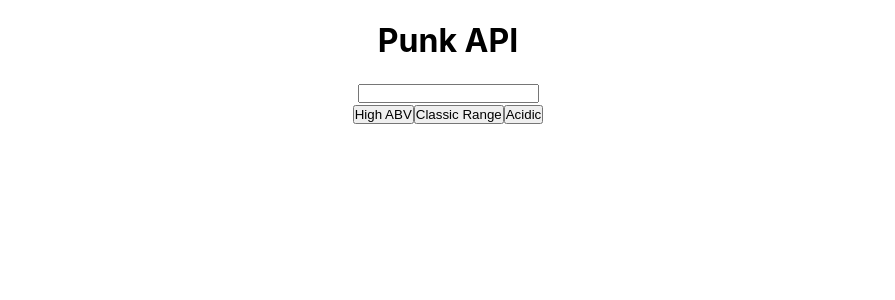
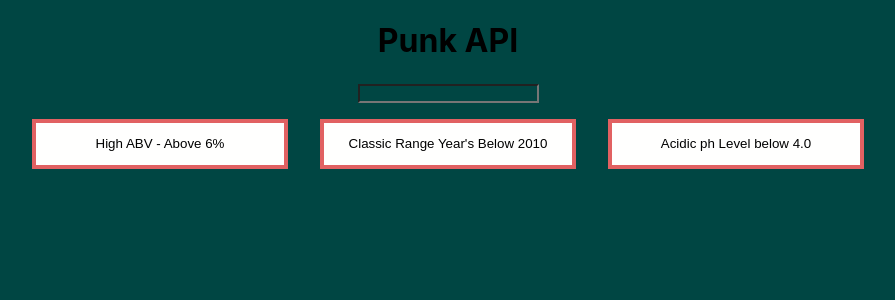
Before and after one commit to ovt12/react-api-project, a React (Create React App) app: page / in a window 1280 px wide. Shown: the top 300 px of the page, without its empty margins (192-1087 px from the left). Built offline with nearby package versions, Linux system fonts and the light colour scheme; no server answers.

Commit message:
Added paragraph limit

```diff
--- a/src/App.css
+++ b/src/App.css
@@ -1,4 +1,7 @@
 * {
   text-align: center;
   padding: 0;
+  background-color: #004643;
+
+
 }
--- a/src/App.jsx
+++ b/src/App.jsx
@@ -41,17 +41,17 @@
   };
 
   const handleOnChange = (event) => {
-    if (event.target.innerText === "High ABV" && Abv === 0) {
+    if (event.target.innerText === "High ABV - Above 6%" && Abv === 0) {
       return setAbv(6);
-    } else if (event.target.innerText === "High ABV" && Abv === 6 ) {
+    } else if (event.target.innerText === "High ABV - Above 6%" && Abv === 6 ) {
       return setAbv(0);
     }
-    if (event.target.innerText === "Classic Range" && Classic == 2022) {
+    if (event.target.innerText === "Classic Range Year's Below 2010" && Classic == 2022) {
       return setClassic(2010);
-    } else if (event.target.innerText === "Classic Range" && Classic == 2010) {
+    } else if (event.target.innerText === "Classic Range Year's Below 2010" && Classic == 2010) {
       return setClassic(2022)
     }
-    if (event.target.innerText === "Acidic") {
+    if (event.target.innerText === "Acidic ph Level below 4.0") {
       return getAcidic();
     }
   };
--- a/src/Components/Card/Card.jsx
+++ b/src/Components/Card/Card.jsx
@@ -3,7 +3,7 @@
 
 const Card = ({image, name, description, firstBrewed, ph, abv}) => {
 
-    const shortenedText = description.substring(0, 300) + "...";
+    const shortenedText = description.substring(0, 200) + "...";
 
 
 
--- a/src/Components/Card/Card.scss
+++ b/src/Components/Card/Card.scss
@@ -1,3 +1,5 @@
+@use "./../../Styles/variables" as *;
+
 @media screen and (min-width: 320px) {
     .card {
         text-align: center;
@@ -10,8 +12,6 @@
             padding-top: 1em;
             margin: 1rem;
             text-align: center;
-
-
 
         }
 
@@ -33,6 +33,14 @@
             font-size: 25%;
 
         }
+
+        &__firstBrewed {
+            color: $color-heading;
+        }
+
+        &__ph {
+            color: $color-heading;
+        }
         }
     }
 @media screen and (min-width: 1024px) {
@@ -43,8 +51,8 @@
 
     &__details {
 
-        border: 2px solid black;
-        height: 50%;
+        border: 4px solid $color-boarder;
+        height: 45em;
         padding-top: 1em;
         margin: 1rem;
 
@@ -61,14 +69,32 @@
 
     &__name {
         text-align: center;
-        margin-top: 2em;
-        font-size: 30%;
+        margin-top: 1.5em;
+        margin-bottom: 2em;
+        font-size: 1.5em;
+
 
     }
 
     &__description {
         font-size: 25%;
+        height: 27%;
+        color: $color-heading;
+        padding: 2em;
+        line-height: 150%;
 
+    }
+
+    &__firstBrewed {
+        color: $color-heading;
+    }
+
+    &__ph {
+        color: $color-heading;
+    }
+
+    &__abv {
+        color: $color-heading;
     }
     }
 }
--- a/src/Components/RadioButton/RadioButton.jsx
+++ b/src/Components/RadioButton/RadioButton.jsx
@@ -1,11 +1,12 @@
 import React from "react";
+import "./RadioButton.scss"
 
 const RadioButton = ({ handleOnChange }) => {
   return (
     <div>
-      <button onClick={handleOnChange}>High ABV</button>
-      <button onClick={handleOnChange}>Classic Range</button>
-      <button onClick={handleOnChange}>Acidic</button>
+      <button onClick={handleOnChange}>High ABV - Above 6%</button>
+      <button onClick={handleOnChange}>Classic Range Year's Below 2010</button>
+      <button onClick={handleOnChange}>Acidic ph Level below 4.0</button>
     </div>
   );
 };
--- a/src/Components/RadioButton/RadioButton.scss
+++ b/src/Components/RadioButton/RadioButton.scss
@@ -0,0 +1,10 @@
+@use "./../../Styles/variables" as *;
+
+button {
+    width: 20vw;
+    margin: 1rem;
+    padding: 1em;
+    background-color: $color-heading;
+    border: 4px solid $color-boarder;
+
+}
--- a/src/Containers/Main/Main.scss
+++ b/src/Containers/Main/Main.scss
@@ -1,4 +1,6 @@
-@media screen and (min-width: 320px) {
+@use "./../../Styles/variables" as *;
+
+@media screen and (min-width: $mobile-breakpoint) {
 
 .main-container {
 
@@ -8,15 +10,13 @@
 h2 {
         text-align: center;
         height: 5vh;
+        color: $color-heading;
         }
 
 }
 
 
-
-
-
-@media screen and (min-width: 1024px) {
+@media screen and (min-width: $desktop-breakpoint) {
 
 .main-container {
 
@@ -31,6 +31,8 @@
 h2 {
         text-align: center;
         height: 5vh;
+        color: $color-heading;
+
 }
 
 }
--- a/src/Styles/_variables.scss
+++ b/src/Styles/_variables.scss
@@ -0,0 +1,23 @@
+$color-black: #000000;
+$color-white: #fff;
+$color-background: #004643;
+$color-heading: #fffffe;
+$color-button:#f9bc60;
+$color-buttonText: #001e1d;
+$color-boarder: #e16162;
+
+$color-second-background: #fef6e4;
+$color-second-heading: #001858;
+$color-second-button:#f582ae;
+$color-second-buttonText: #001858;
+$color-second-boarder: #8bd3dd;
+
+
+
+
+
+$mobile-breakpoint: 320px;
+// $tablet-breakpoint: 768px;
+$desktop-breakpoint: 1024px;
+// $large-desktop-breakpoint: 1440px;
+// $extra-large-desktop-breakpoint: 2560px;
```
